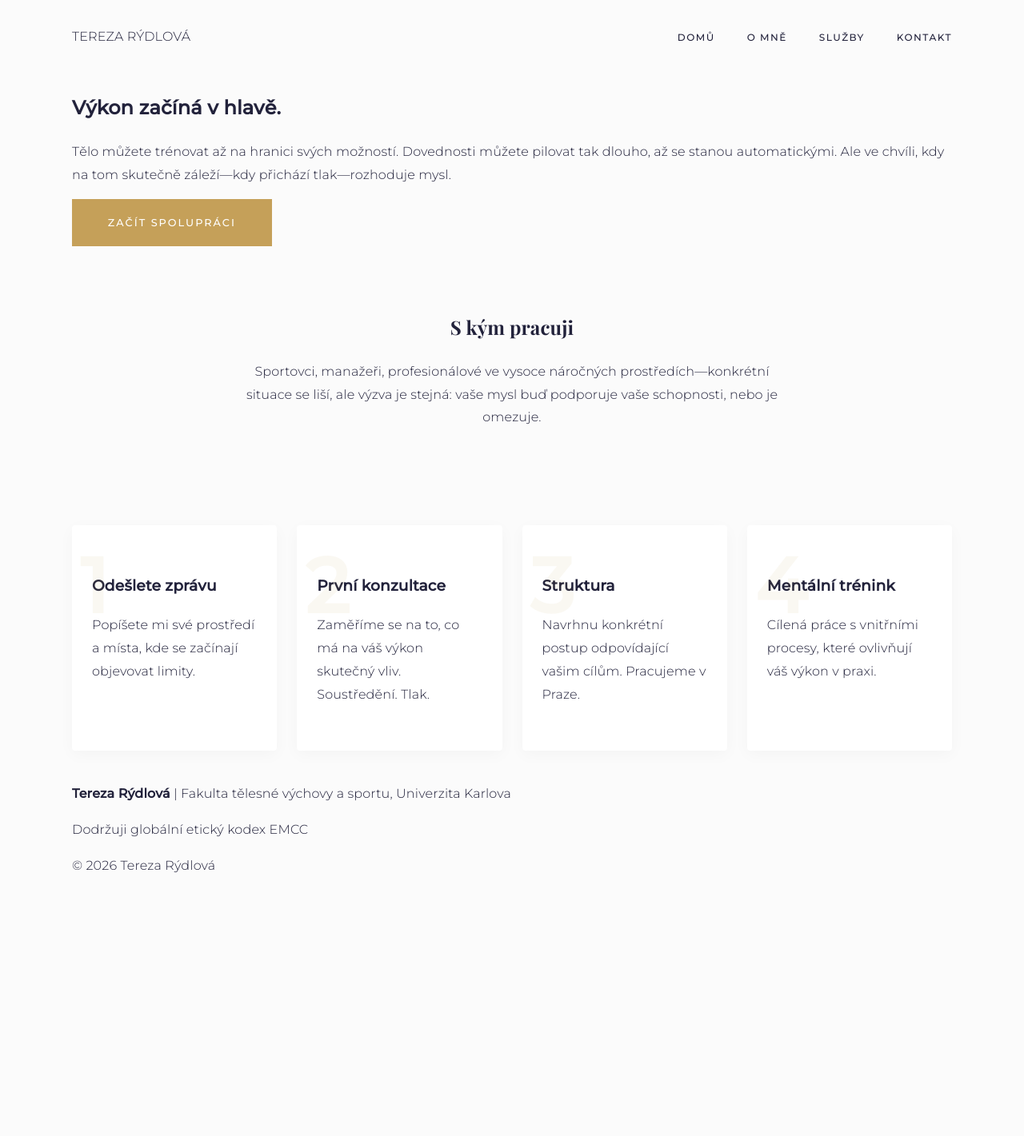
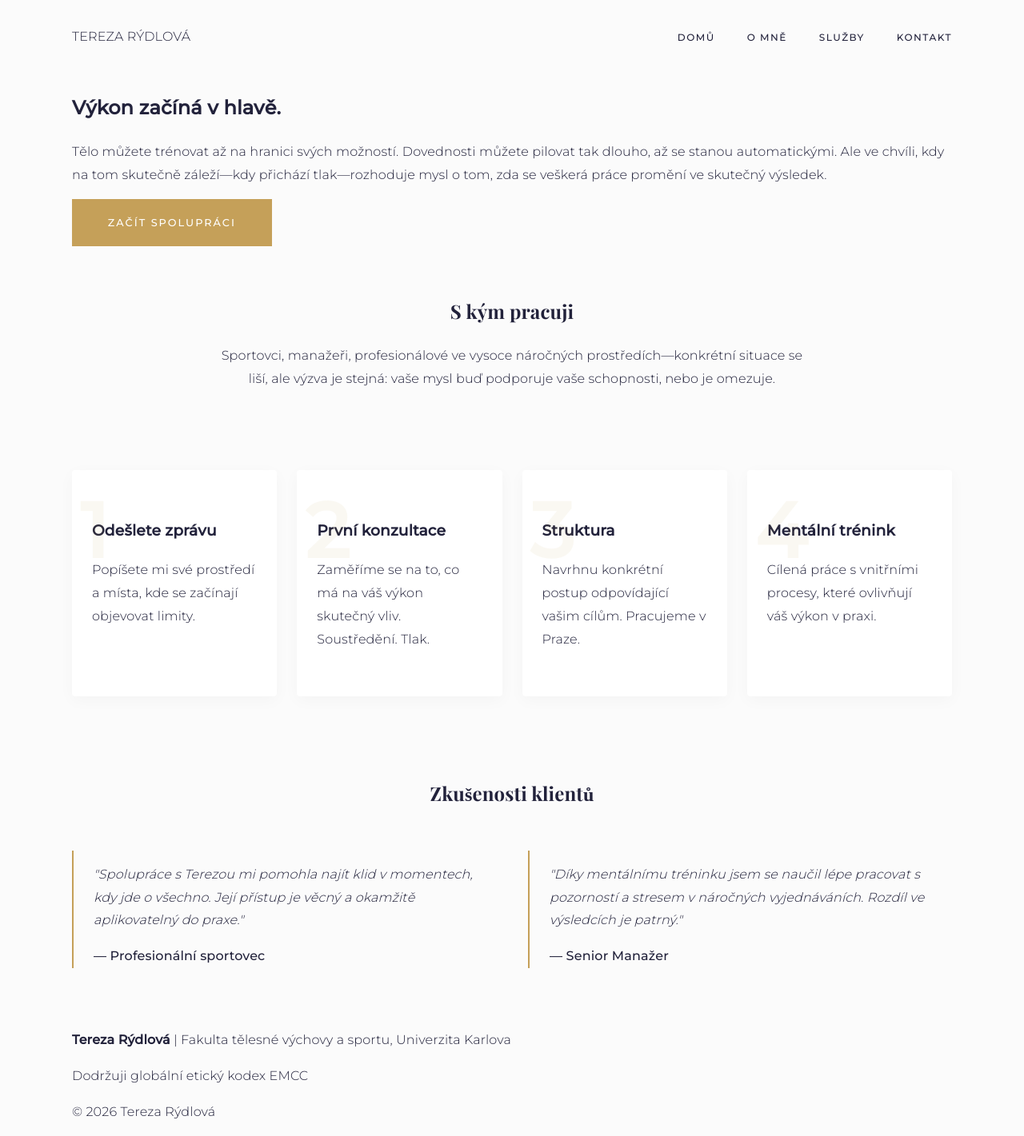
Before and after one commit to westleyovercash/tereza-rydlova, a Jekyll site: the page built from index.md, in a window 1280 px wide. Shown: the whole page at 80% size. Built offline with Jekyll 4.4.1, drawn with Linux system fonts in a browser that asks for light colours; before the commit the page ends 1114 px from its top, so only the background shows below that.

Commit message:
Update index.md

```diff
--- a/index.md
+++ b/index.md
@@ -6,13 +6,13 @@ title: Home
 <div class="container">
   <section class="hero">
     <h1>Výkon začíná v hlavě.</h1>
-    <p>Tělo můžete trénovat až na hranici svých možností. Dovednosti můžete pilovat tak dlouho, až se stanou automatickými. Ale ve chvíli, kdy na tom skutečně záleží—kdy přichází tlak—rozhoduje mysl.</p>
+    <p>Tělo můžete trénovat až na hranici svých možností. Dovednosti můžete pilovat tak dlouho, až se stanou automatickými. Ale ve chvíli, kdy na tom skutečně záleží—kdy přichází tlak—rozhoduje mysl o tom, zda se veškerá práce promění ve skutečný výsledek.</p>
     <a href="/kontakt" class="btn">Začít spolupráci</a>
   </section>
 
-  <section style="text-align: center; padding: 60px 0;">
+  <section style="text-align: center; padding: 40px 0;">
     <h2 style="font-family: 'Playfair Display', serif;">S kým pracuji</h2>
-    <p style="max-width: 700px; margin: 20px auto;">Sportovci, manažeři, profesionálové ve vysoce náročných prostředích—konkrétní situace se liší, ale výzva je stejná: vaše mysl buď podporuje vaše schopnosti, nebo je omezuje.</p>
+    <p style="max-width: 750px; margin: 20px auto;">Sportovci, manažeři, profesionálové ve vysoce náročných prostředích—konkrétní situace se liší, ale výzva je stejná: vaše mysl buď podporuje vaše schopnosti, nebo je omezuje.</p>
   </section>
 
   <div class="steps-container">
@@ -45,4 +45,18 @@ title: Home
       </div>
     </div>
   </div>
+
+  <section style="margin-top: 100px; padding-bottom: 60px;">
+    <h2 style="text-align: center; font-family: 'Playfair Display', serif; margin-bottom: 50px;">Zkušenosti klientů</h2>
+    <div style="display: grid; grid-template-columns: repeat(auto-fit, minmax(300px, 1fr)); gap: 40px;">
+      <div style="font-style: italic; border-left: 2px solid var(--champagne); padding-left: 25px;">
+        <p>"Spolupráce s Terezou mi pomohla najít klid v momentech, kdy jde o všechno. Její přístup je věcný a okamžitě aplikovatelný do praxe."</p>
+        <cite style="display: block; margin-top: 15px; font-weight: 500; font-style: normal;">— Profesionální sportovec</cite>
+      </div>
+      <div style="font-style: italic; border-left: 2px solid var(--champagne); padding-left: 25px;">
+        <p>"Díky mentálnímu tréninku jsem se naučil lépe pracovat s pozorností a stresem v náročných vyjednáváních. Rozdíl ve výsledcích je patrný."</p>
+        <cite style="display: block; margin-top: 15px; font-weight: 500; font-style: normal;">— Senior Manažer</cite>
+      </div>
+    </div>
+  </section>
 </div>
```
